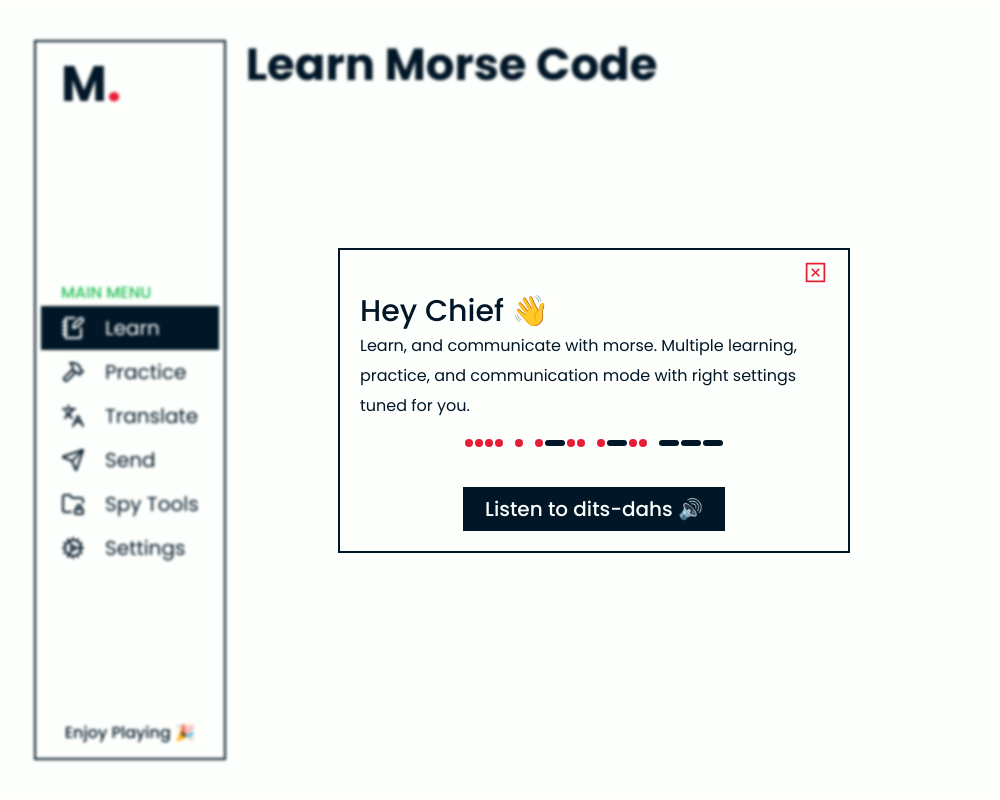
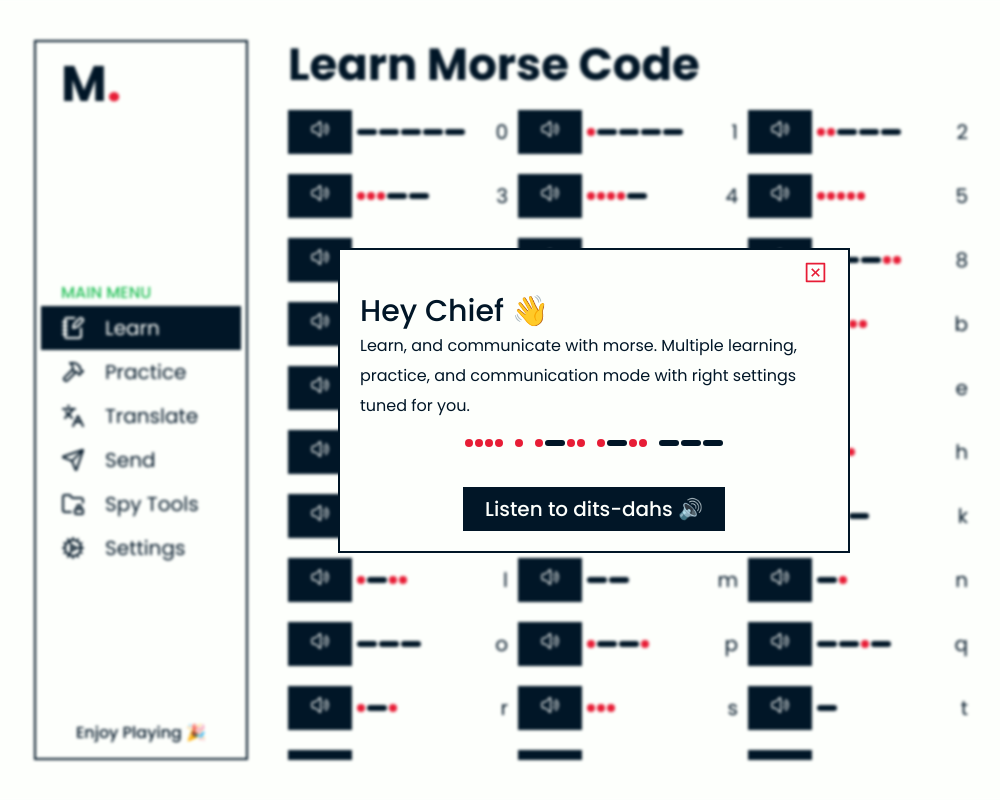
Before and after one commit to ki8yk8/morse, a React (Vite) app: page / in a window 1280 px wide. Shown: the whole page, without its empty margins (46-1046 px from the left). Built offline with nearby package versions, Linux system fonts and the light colour scheme; a web font is replaced by a local one.

Commit message:
adds list of morse code on learn page with listen button

```diff
--- a/src/app.css
+++ b/src/app.css
@@ -1,10 +1,14 @@
 #root {
 	padding: 2rem 4rem;
 	display: flex;
-	gap: 1rem;
+	gap: 2rem;
 	height: 100%;
+	max-width: 100vw;
+	max-height: 100vh;
+	overflow: hidden;
 }
 
 #root>main {
 	flex-grow: 1;
+	overflow: auto;
 }
--- a/src/components/dot-dash/dot-dash.jsx
+++ b/src/components/dot-dash/dot-dash.jsx
@@ -18,7 +18,7 @@ const color_mapping = {
 export default function DotDash({
 	content,
 	colors = [
-		"var(--color-rich-black)",
+		"var(--color-red-pantone)",
 		"var(--color-rich-black)",
 		"transparent",
 	],
--- a/src/pages/learn/learn.jsx
+++ b/src/pages/learn/learn.jsx
@@ -1,3 +1,42 @@
+import { HiOutlineSpeakerWave } from "react-icons/hi2";
+import { MORSE_MAPPING } from "../../utils/convert";
+import useMorseSound from "../../hooks/use-morse-sound/use-morse-sound";
+import DotDash from "../../components/dot-dash/dot-dash";
+
 export default function LearnPage() {
-	return <h2>Learn Morse Code</h2>;
+	const playMorse = useMorseSound();
+
+	return (
+		<>
+			<h2>Learn Morse Code</h2>
+			<main style={{ marginTop: "1rem", overflow: "auto" }}>
+				<ul style={{ display: "flex", flexWrap: "wrap", gap: "1rem 0.5rem" }}>
+					{Object.entries(MORSE_MAPPING)
+						.filter((item) => item[0] !== " ")
+						.map((item, index) => (
+							<li
+								key={index}
+								style={{
+									width: "220px",
+									display: "flex",
+									alignItems: "center",
+									justifyContent: "space-between"
+								}}
+							>
+								<div style={{display: "flex", flexWrap: "wrap"}}>
+									<button
+										style={{ marginRight: "0.25rem" }}
+										onClick={playMorse.bind(null, item[1])}
+									>
+										<HiOutlineSpeakerWave size="1rem" />
+									</button>
+									<DotDash content={item[1]} />
+								</div>
+								<span>{item[0]}</span>
+							</li>
+						))}
+				</ul>
+			</main>
+		</>
+	);
 }
--- a/src/pages/translate/translate.jsx
+++ b/src/pages/translate/translate.jsx
@@ -1,3 +1,7 @@
 export default function TranslatePage() {
-	return <h2>Translate Page</h2>;
+	return (
+		<>
+			<h2>Translate</h2>
+		</>
+	);
 }
--- a/src/ui/modal/modal.css
+++ b/src/ui/modal/modal.css
@@ -1,6 +1,7 @@
 .modal {
 	max-width: 40vw;
 	max-height: 60vh;
+	background-color: var(--color-baby-powder);
 }
 
 @media  screen and (max-width: 720px) {
--- a/src/ui/sidebar/style.css
+++ b/src/ui/sidebar/style.css
@@ -21,6 +21,7 @@
 	gap: 1rem;
 	padding: 0.5rem 1rem;
 	text-align: left;
+	min-width: 200px;
 }
 
 .sidebar .sidebar__menu_item p {
```
